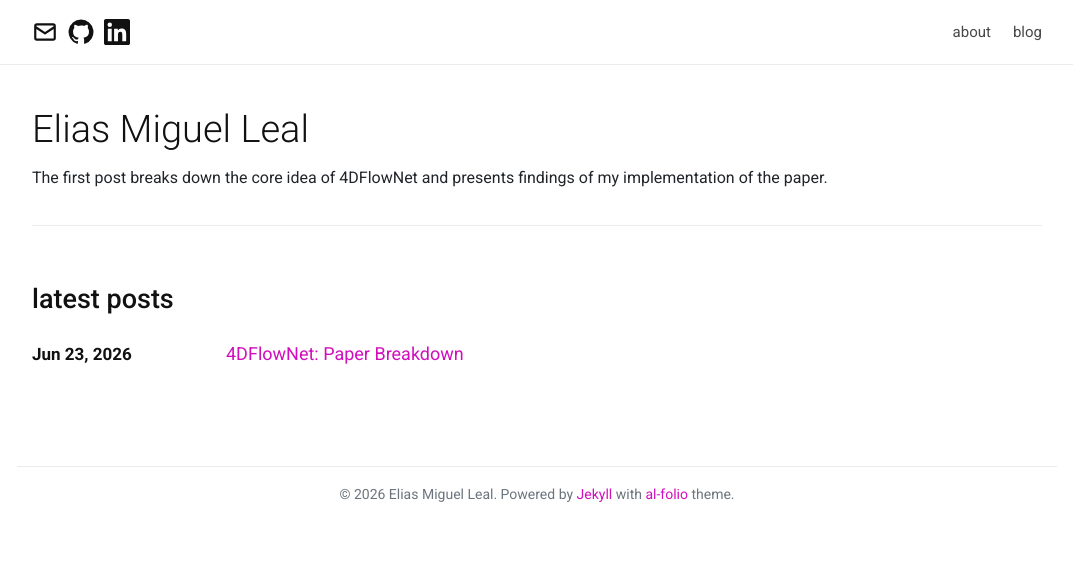
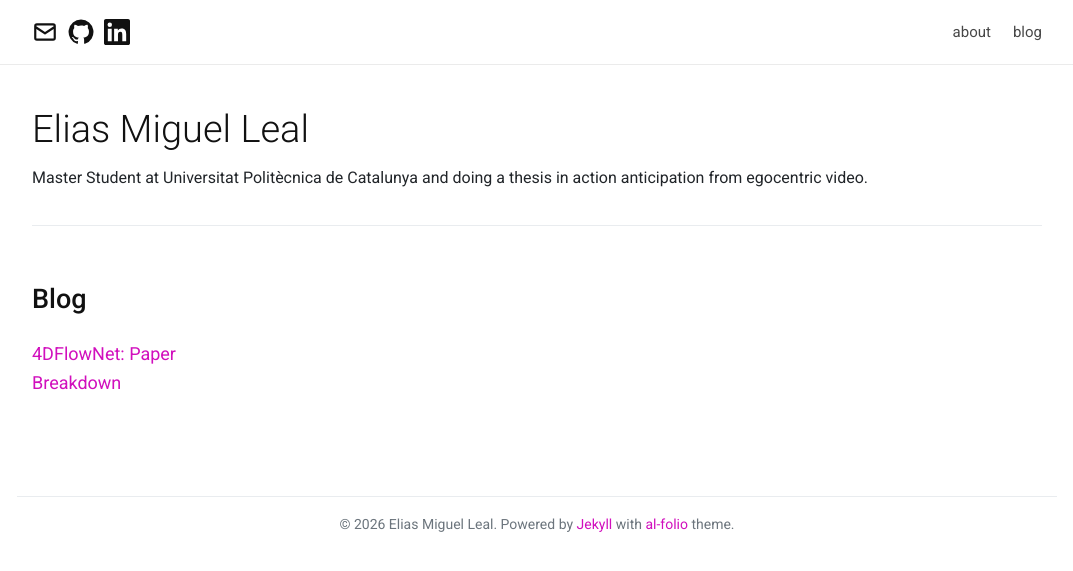
Before and after one commit to eliasubz/eliasleal, a Jekyll site: the page built from index.md, in a window 1280 px wide. Shown: the top 571 px of the page, without its empty margins (103-1176 px from the left). Built offline with Jekyll 4.4.1, drawn with Linux system fonts in a browser that asks for light colours.

Commit message:
small updates

```diff
--- /dev/null
+++ b/_layouts/about.html
@@ -0,0 +1,61 @@
+<!doctype html>
+<html lang="en">
+  <head>
+    <meta charset="utf-8">
+    <meta name="viewport" content="width=device-width, initial-scale=1">
+    <title>{% if page.title %}{{ page.title }} | {% endif %}{{ site.title }}</title>
+    <meta name="description" content="{{ page.description | default: site.description }}">
+    <link rel="preconnect" href="https://fonts.googleapis.com">
+    <link rel="preconnect" href="https://fonts.gstatic.com" crossorigin>
+    <link rel="stylesheet" href="https://fonts.googleapis.com/css?family=Roboto:300,400,500,700&display=swap">
+    <link rel="stylesheet" href="{{ '/assets/css/main.css' | relative_url }}">
+    <script>
+      window.MathJax = { tex: { inlineMath: [['$', '$'], ['\\(', '\\)']] } };
+    </script>
+    <script defer src="https://cdn.jsdelivr.net/npm/mathjax@3/es5/tex-chtml.js"></script>
+  </head>
+  <body>
+    <header class="site-header">
+      <nav class="nav">
+        <div class="social-links" aria-label="Contact links">
+          <a href="mailto:eliias.miguel.leal@estudiantat.upc.edu" aria-label="Email">
+            <svg viewBox="0 0 24 24" aria-hidden="true"><path d="M2 6.5A2.5 2.5 0 0 1 4.5 4h15A2.5 2.5 0 0 1 22 6.5v11a2.5 2.5 0 0 1-2.5 2.5h-15A2.5 2.5 0 0 1 2 17.5v-11Zm2.5-.5a.5.5 0 0 0-.5.5v.3l8 5.2 8-5.2v-.3a.5.5 0 0 0-.5-.5h-15Zm15.5 3.2-7.45 4.84a1 1 0 0 1-1.1 0L4 9.2v8.3a.5.5 0 0 0 .5.5h15a.5.5 0 0 0 .5-.5V9.2Z"/></svg>
+          </a>
+          <a href="https://github.com/eliasubz" aria-label="GitHub">
+            <svg viewBox="0 0 24 24" aria-hidden="true"><path d="M12 .5A11.5 11.5 0 0 0 8.36 22.9c.58.1.79-.25.79-.56v-2.01c-3.2.7-3.88-1.37-3.88-1.37-.53-1.33-1.29-1.69-1.29-1.69-1.05-.72.08-.7.08-.7 1.16.08 1.78 1.2 1.78 1.2 1.03 1.77 2.71 1.26 3.37.96.1-.75.4-1.26.73-1.55-2.56-.29-5.26-1.28-5.26-5.7 0-1.26.45-2.29 1.2-3.1-.12-.29-.52-1.47.11-3.06 0 0 .98-.31 3.17 1.18A10.8 10.8 0 0 1 12 6.1c.98 0 1.96.13 2.88.39 2.2-1.49 3.17-1.18 3.17-1.18.63 1.59.23 2.77.11 3.06.75.81 1.2 1.84 1.2 3.1 0 4.43-2.7 5.4-5.27 5.69.42.36.79 1.07.79 2.16v3.02c0 .31.21.67.8.56A11.5 11.5 0 0 0 12 .5Z"/></svg>
+          </a>
+          <a href="https://www.linkedin.com/in/elias-leal-spohr-731b91333/" aria-label="LinkedIn">
+            <svg viewBox="0 0 24 24" aria-hidden="true"><path d="M20.45 20.45h-3.56v-5.57c0-1.33-.02-3.04-1.85-3.04-1.86 0-2.14 1.45-2.14 2.94v5.67H9.34V8.98h3.42v1.57h.05a3.75 3.75 0 0 1 3.38-1.86c3.61 0 4.28 2.38 4.28 5.47v6.29h-.02ZM5.32 7.41a2.06 2.06 0 1 1 0-4.12 2.06 2.06 0 0 1 0 4.12Zm1.78 13.04H3.54V8.98H7.1v11.47ZM22.23 0H1.77C.79 0 0 .77 0 1.72v20.56C0 23.23.79 24 1.77 24h20.46c.98 0 1.77-.77 1.77-1.72V1.72C24 .77 23.21 0 22.23 0Z"/></svg>
+          </a>
+        </div>
+        <div class="nav-links" aria-label="Main navigation">
+          <a href="{{ '/' | relative_url }}">about</a>
+          <a href="{{ '/blog/' | relative_url }}">blog</a>
+        </div>
+      </nav>
+      <progress class="reading-progress" value="0" max="100" aria-label="Reading progress"></progress>
+    </header>
+
+    <main class="page">
+      {{ content }}
+    </main>
+
+    <footer class="site-footer">
+      <p>
+        &copy; {{ "now" | date: "%Y" }} {{ site.author.name }}.
+        Powered by <a href="https://jekyllrb.com/">Jekyll</a> with
+        <a href="https://github.com/alshedivat/al-folio">al-folio</a> theme.
+      </p>
+    </footer>
+    <script>
+      const progress = document.querySelector('.reading-progress');
+      const updateProgress = () => {
+        const scrollable = document.documentElement.scrollHeight - window.innerHeight;
+        progress.value = scrollable > 0 ? (window.scrollY / scrollable) * 100 : 0;
+      };
+      updateProgress();
+      document.addEventListener('scroll', updateProgress, { passive: true });
+      window.addEventListener('resize', updateProgress);
+    </script>
+  </body>
+</html>
--- a/index.md
+++ b/index.md
@@ -1,21 +1,24 @@
 ---
-layout: default
+layout: about
 title: about
 ---
 
 # Elias Miguel Leal
 
-<p>The first post breaks down the core idea of 4DFlowNet and presents findings of my implementation of the paper.</p>
+<p> Master Student at Universitat Politècnica de Catalunya and doing a thesis in action anticipation from egocentric video. </p>
 
 <hr>
 
-## latest posts
+## Blog
 
 <div class="home-posts">
 {% for post in site.posts %}
 <article class="home-post">
-  <time class="post-date" datetime="{{ post.date | date_to_xmlschema }}">{{ post.date | date: "%b %-d, %Y" }}</time>
+
   <a href="{{ post.url | relative_url }}">{{ post.title }}</a>
+  <!-- add unterschrift  -->
+  <!-- below write the expected reading time and date on one line but make it gray and not too big -->
+  <!-- <time class="post-date" datetime="{{ post.date | date_to_xmlschema }}">{{ post.date | date: "%b %-d, %Y" }}</time> -->
 </article>
 {% endfor %}
 </div>
```
Also changed, not shown: _posts/2026-06-20-recreating-4dflownet.md (+1 -2 lines).
